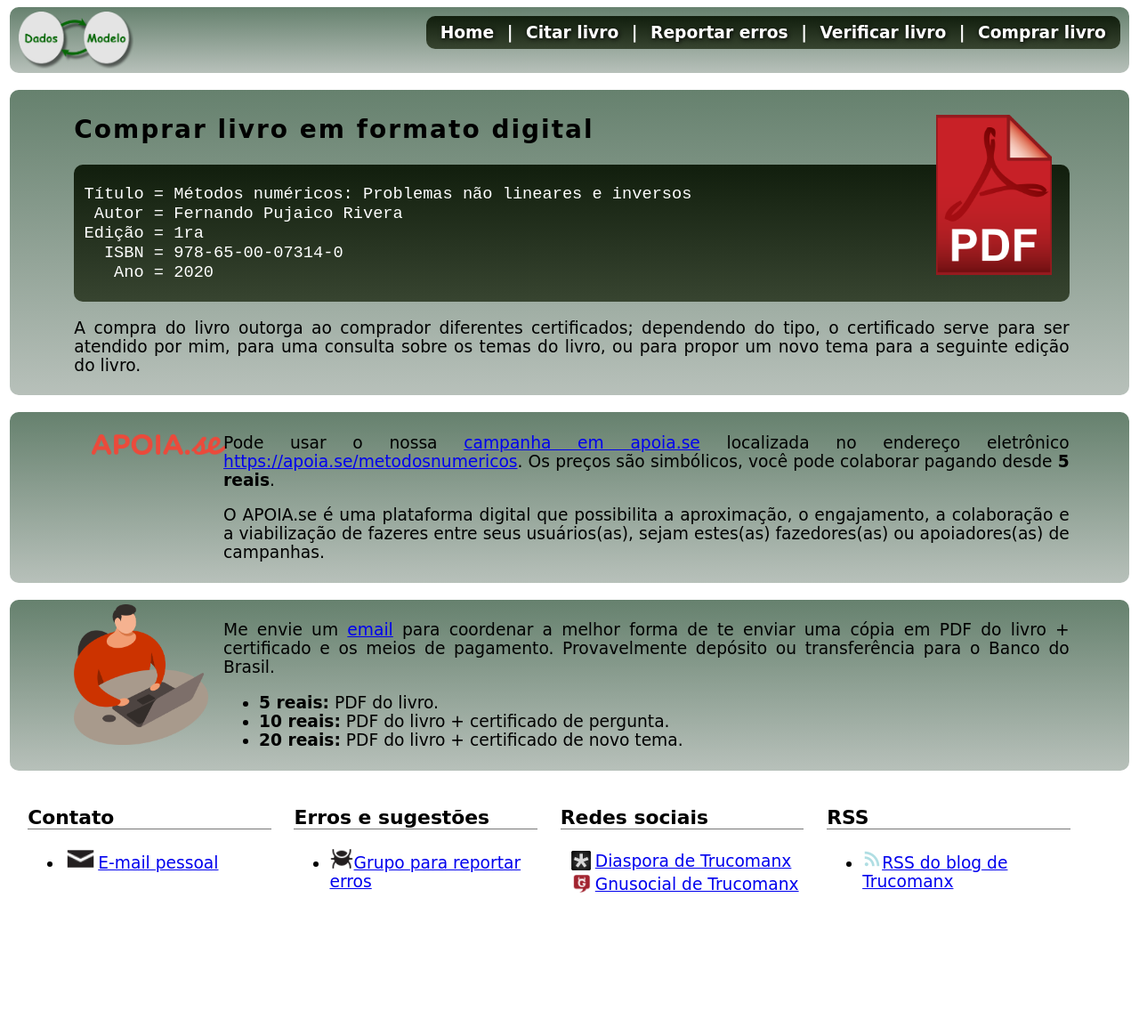
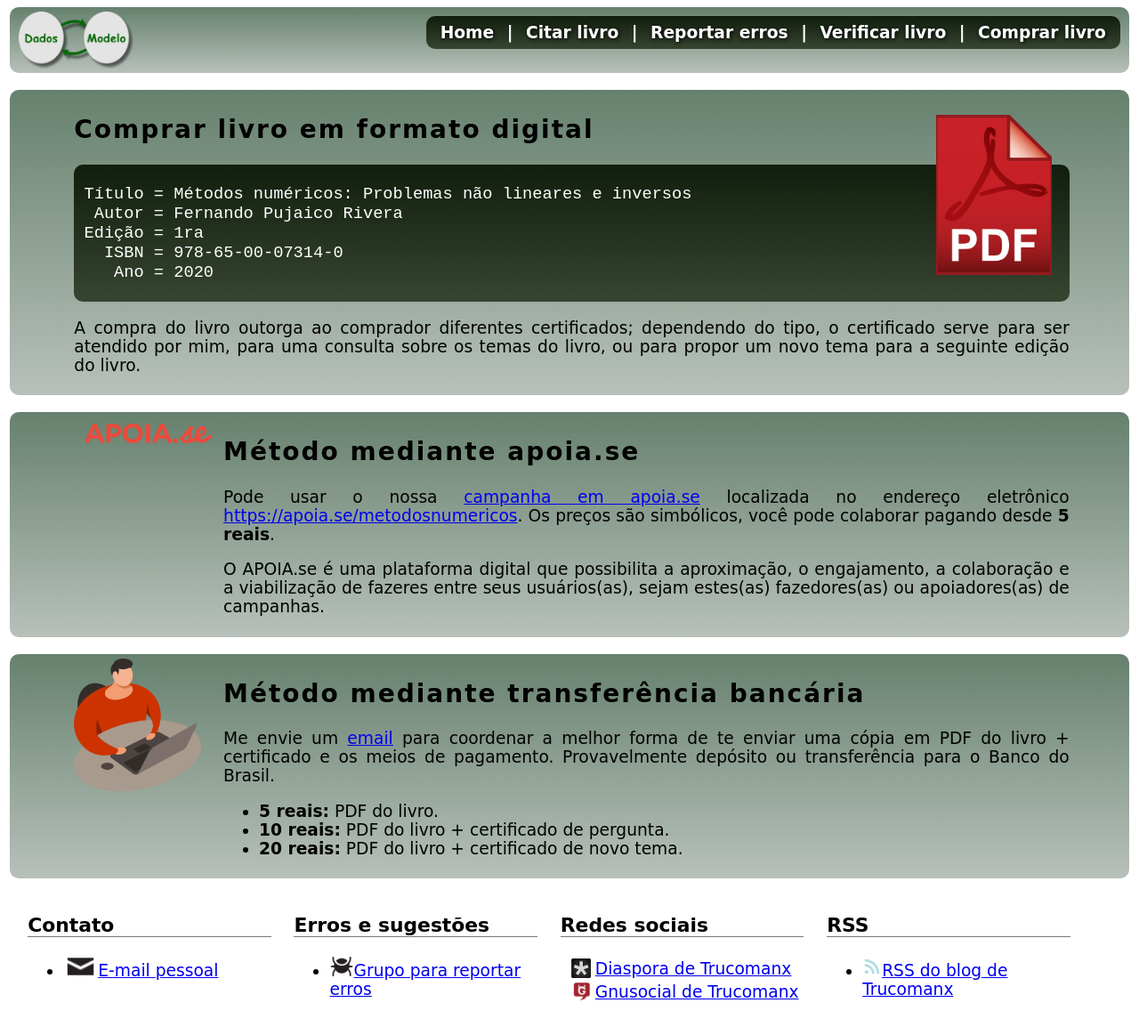
Before and after one commit to trucomanx/metodos.numericos, a plain HTML site: page comprar-digital.html in a window 1280 px wide. Shown: the whole page at 89% size. Before the commit the page ends 1042 px from the top, so only its background shows below. Drawn offline with Linux system fonts and the light colour scheme.

Commit message:
compra digital

```diff
--- a/comprar-digital.html
+++ b/comprar-digital.html
@@ -75,9 +75,10 @@
 		<div class="promo-area">
             <div style="float: left; width: 15.0%;">
                 <center><a href="https://apoia.se/metodosnumericos" target="_blank">
-                <img  src="img/logoRedApoiase.png" style="width: 90.0%;margin: 20px;"  border="0" /></a></center>
+                <img  src="img/logoRedApoiase.png" style="width: 85.0%;margin: 5%;"  border="0" /></a></center>
             </div>
             <div style="float: right;width: 85.0%;">
+                <h2>Método mediante apoia.se</h2>
         	    <p>Pode usar o nossa <a href="https://apoia.se/metodosnumericos" target="_blank">campanha em apoia.se</a>
                 localizada no endereço eletrônico
                 <a href="https://apoia.se/metodosnumericos" target="_blank">https://apoia.se/metodosnumericos</a>.
@@ -95,9 +96,10 @@
 	<div class="header gradient">
 		<div class="promo-area">
             <div style="float: left; width: 15.0%;">
-                <center><img  src="img/man-desktop-computer-publicdomainvectors.org.png" style="width: 90.0%;margint: 20px;"  border="0" /></center>
+                <center><img  src="img/man-desktop-computer-publicdomainvectors.org.png" style="width: 85.0%;margint: 5%;"  border="0" /></center>
             </div>
             <div style="float: right;width: 85.0%;">
+                <h2>Método mediante transferência bancária</h2>
         	    <p>Me envie um  <a href="https://savannah.nongnu.org/users/trucomanx" target="_blank">email</a>
                 para coordenar a melhor forma de te enviar uma cópia em PDF do livro + certificado  e os meios de pagamento.
                 Provavelmente depósito ou transferência para o Banco do Brasil.</p>
```
